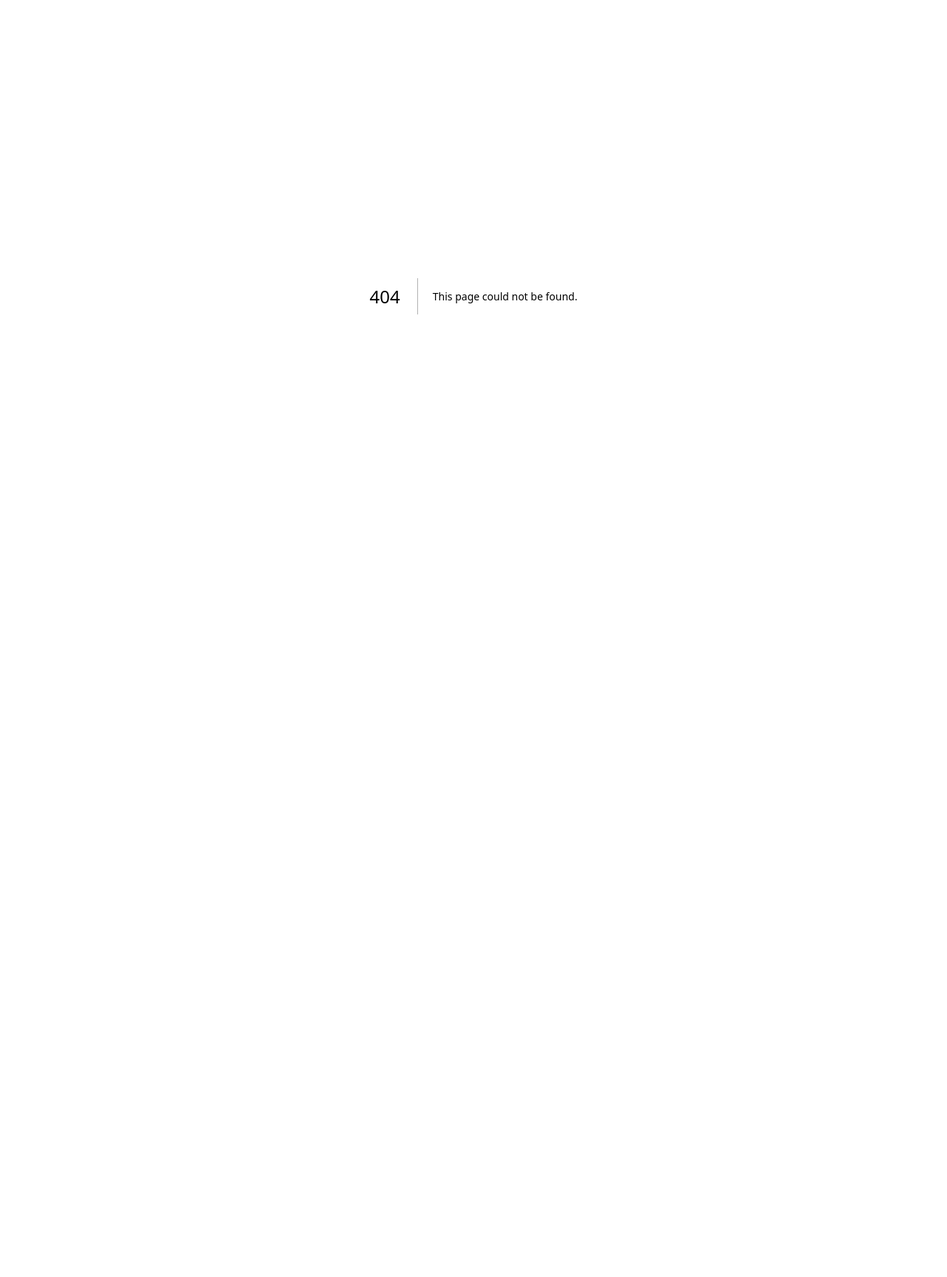
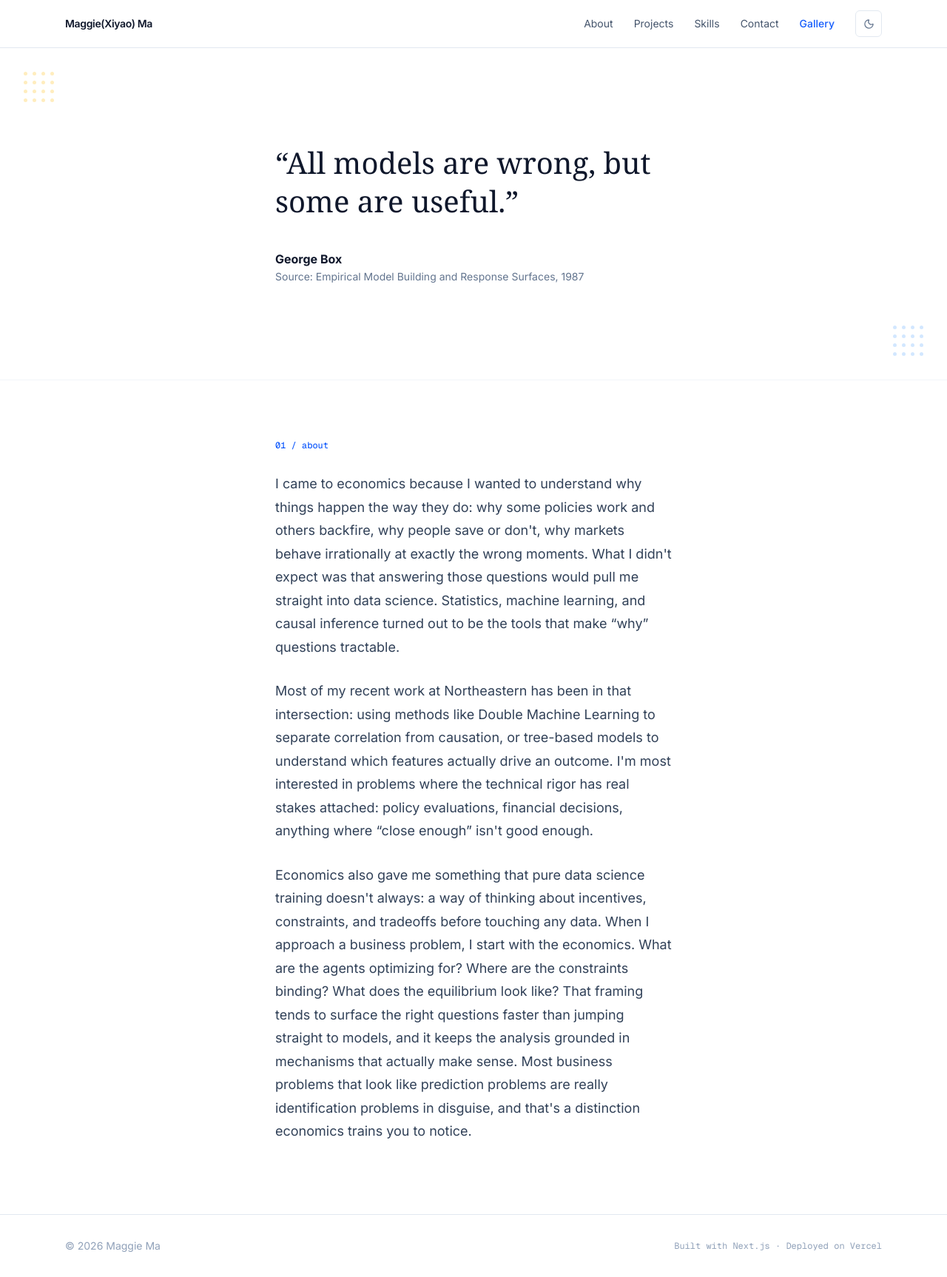
Before and after one commit to maggie20041027-svg/econ-portfolio, a Next.js app: page /about in a window 1280 px wide. Before the commit this address had no page. Shown: the whole page at 74% size. Before the commit the page ends 800 px from the top, so only its background shows below. Built offline with nearby package versions, Linux system fonts and the light colour scheme.

Commit message:
fix typo in hero bio

```diff
--- /dev/null
+++ b/app/about/page.tsx
@@ -0,0 +1,96 @@
+import type { Metadata } from "next";
+import { Navbar } from "@/components/Navbar";
+
+export const metadata: Metadata = {
+  title: "About · Maggie Ma",
+  description:
+    "Maggie Ma on economics, causal inference, and the intuition behind data-driven business decisions.",
+};
+
+export default function AboutPage() {
+  return (
+    <>
+      <Navbar />
+      <main>
+
+        {/* ── Quote ─────────────────────────────────────────────────── */}
+        <section className="relative flex items-center justify-center min-h-[56vh] py-24 overflow-hidden bg-white dark:bg-slate-950">
+          {/* Decorative dot grids */}
+          <div className="absolute top-8 left-8 grid grid-cols-4 gap-[7px] opacity-25 pointer-events-none">
+            {Array.from({ length: 16 }).map((_, i) => (
+              <span key={i} className="block w-[5px] h-[5px] rounded-full bg-amber-400" />
+            ))}
+          </div>
+          <div className="absolute bottom-8 right-8 grid grid-cols-4 gap-[7px] opacity-25 pointer-events-none">
+            {Array.from({ length: 16 }).map((_, i) => (
+              <span key={i} className="block w-[5px] h-[5px] rounded-full bg-blue-400" />
+            ))}
+          </div>
+
+          <blockquote className="max-w-[600px] mx-auto px-8">
+            <p className="font-serif text-[2rem] sm:text-[2.5rem] leading-[1.3] text-slate-900 dark:text-slate-100 mb-10">
+              &ldquo;All models are wrong, but some are useful.&rdquo;
+            </p>
+            <footer>
+              <p className="text-base font-bold text-slate-900 dark:text-slate-100">
+                George Box
+              </p>
+              <p className="text-sm text-slate-500 dark:text-slate-500 mt-0.5">
+                Source: Empirical Model Building and Response Surfaces, 1987
+              </p>
+            </footer>
+          </blockquote>
+        </section>
+
+        {/* ── Prose ─────────────────────────────────────────────────── */}
+        <section className="border-t border-slate-100 dark:border-slate-800 py-20">
+          <div className="max-w-[600px] mx-auto px-8 space-y-7">
+            <p className="text-xs font-mono font-medium text-blue-600 dark:text-blue-400">
+              01 / about
+            </p>
+
+            <p className="text-[1.125rem] leading-[1.75] text-slate-700 dark:text-slate-300">
+              I came to economics because I wanted to understand why things happen
+              the way they do: why some policies work and others backfire, why
+              people save or don&apos;t, why markets behave irrationally at exactly
+              the wrong moments. What I didn&apos;t expect was that answering those
+              questions would pull me straight into data science. Statistics,
+              machine learning, and causal inference turned out to be the tools
+              that make &ldquo;why&rdquo; questions tractable.
+            </p>
+
+            <p className="text-[1.125rem] leading-[1.75] text-slate-700 dark:text-slate-300">
+              Most of my recent work at Northeastern has been in that
+              intersection: using methods like Double Machine Learning to separate
+              correlation from causation, or tree-based models to understand which
+              features actually drive an outcome. I&apos;m most interested in
+              problems where the technical rigor has real stakes attached: policy
+              evaluations, financial decisions, anything where &ldquo;close
+              enough&rdquo; isn&apos;t good enough.
+            </p>
+
+            <p className="text-[1.125rem] leading-[1.75] text-slate-700 dark:text-slate-300">
+              Economics also gave me something that pure data science training
+              doesn&apos;t always: a way of thinking about incentives, constraints,
+              and tradeoffs before touching any data. When I approach a business
+              problem, I start with the economics. What are the agents optimizing
+              for? Where are the constraints binding? What does the equilibrium
+              look like? That framing tends to surface the right questions faster
+              than jumping straight to models, and it keeps the analysis grounded
+              in mechanisms that actually make sense. Most business problems that
+              look like prediction problems are really identification problems in
+              disguise, and that&apos;s a distinction economics trains you to notice.
+            </p>
+          </div>
+        </section>
+
+      </main>
+      <footer className="border-t border-slate-200 dark:border-slate-800 mt-4">
+        <div className="max-w-6xl mx-auto px-6 py-8 flex flex-col sm:flex-row items-center justify-between gap-2 text-sm text-slate-400 dark:text-slate-600">
+          <p>© {new Date().getFullYear()} Maggie Ma</p>
+          <p className="font-mono text-xs">Built with Next.js · Deployed on Vercel</p>
+        </div>
+      </footer>
+    </>
+  );
+}
--- a/components/Hero.tsx
+++ b/components/Hero.tsx
@@ -127,50 +127,6 @@ export function Hero() {
             </div>
           </div>
         </div>
-
-        {/* Prose essay */}
-        <div className="mt-20 border-t border-slate-100 dark:border-slate-800/60 pt-16">
-          <div className="max-w-[600px] mx-auto space-y-6">
-            <p className="text-xs font-mono font-medium text-blue-600 dark:text-blue-400 mb-6">
-              01 / about
-            </p>
-
-            <p className="text-[1.125rem] leading-[1.75] text-slate-700 dark:text-slate-300">
-              I came to economics because I wanted to understand why things happen
-              the way they do&nbsp;— why some policies work and others backfire,
-              why people save or don&apos;t, why markets behave irrationally at
-              exactly the wrong moments. What I didn&apos;t expect was that
-              answering those questions would pull me straight into data science.
-              Statistics, machine learning, and causal inference turned out to be
-              the tools that make &ldquo;why&rdquo; questions tractable.
-            </p>
-
-            <p className="text-[1.125rem] leading-[1.75] text-slate-700 dark:text-slate-300">
-              Most of my recent work at Northeastern has been in that
-              intersection&nbsp;— using methods like Double Machine Learning to
-              separate correlation from causation, or tree-based models to
-              understand which features actually drive an outcome. I&apos;m most
-              interested in problems where the technical rigor has real stakes
-              attached: policy evaluations, financial decisions, anything where
-              &ldquo;close enough&rdquo; isn&apos;t good enough.
-            </p>
-
-            <p className="text-[1.125rem] leading-[1.75] text-slate-700 dark:text-slate-300">
-              Economics also gave me something that pure data science training
-              doesn&apos;t always: a way of thinking about incentives, constraints,
-              and tradeoffs before touching any data. When I approach a business
-              problem, I start with the economics&nbsp;— what are the agents
-              optimizing for, where are the constraints binding, what does the
-              equilibrium look like? That framing tends to surface the right
-              questions faster than jumping straight to models, and it keeps the
-              analysis grounded in mechanisms that actually make sense. Most
-              business problems that look like prediction problems are really
-              identification problems in disguise, and that&apos;s a distinction
-              economics trains you to notice.
-            </p>
-          </div>
-        </div>
-
       </div>
     </section>
   );
--- a/components/Navbar.tsx
+++ b/components/Navbar.tsx
@@ -14,7 +14,7 @@ export function Navbar() {
         <div className="flex items-center gap-2">
           <div className="hidden sm:flex items-center gap-1 mr-2">
             {[
-              { href: "#about", label: "About" },
+              { href: "/about", label: "About" },
               { href: "#projects", label: "Projects" },
               { href: "#skills", label: "Skills" },
               { href: "#contact", label: "Contact" },
```
